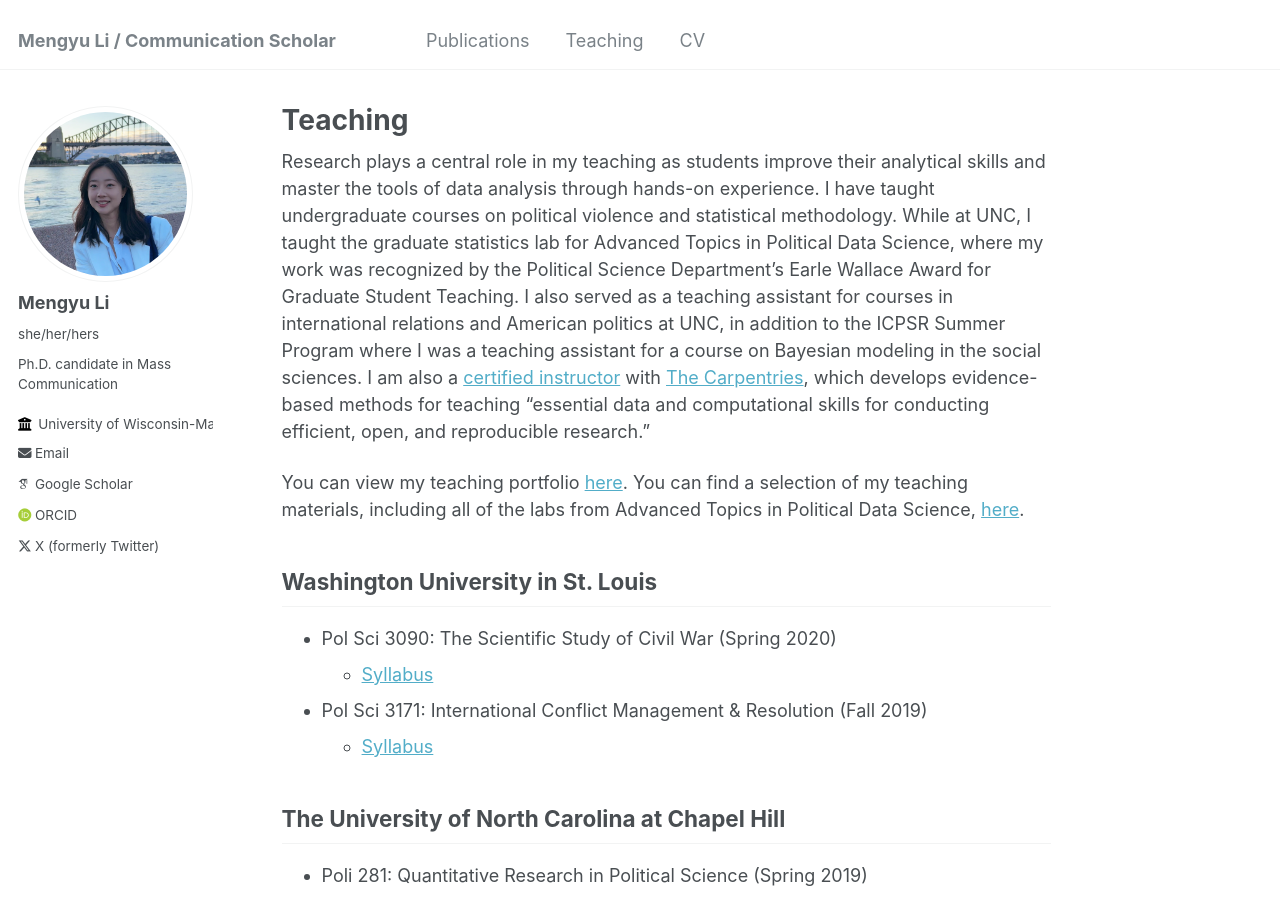
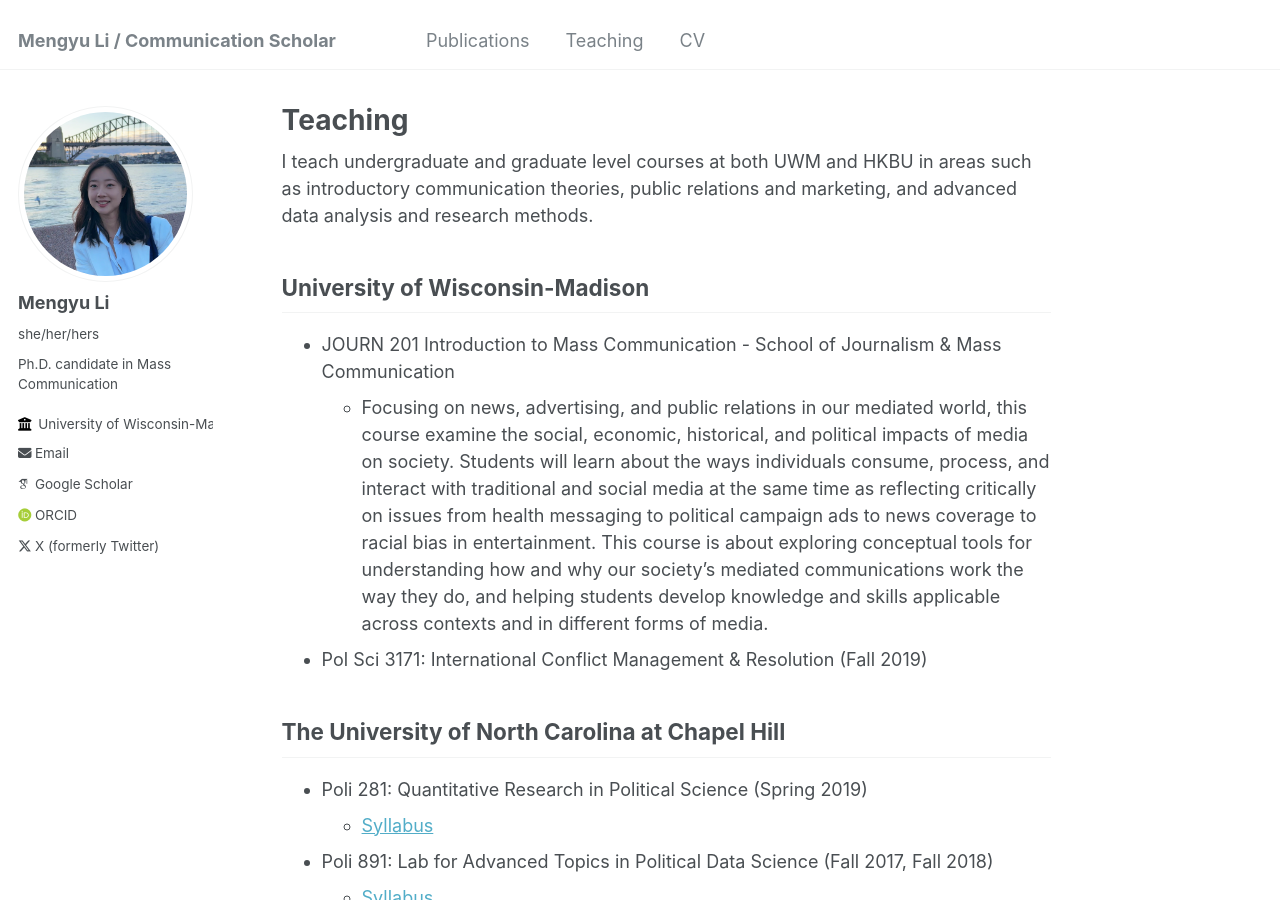
Before and after one commit to im-mengyuli/im-mengyuli.github.io, a Jekyll site: the page built from _pages/teaching.md, in a window 1280 px wide and 900 px high. Built offline with Jekyll 4.4.1, drawn with Linux system fonts in a browser that asks for light colours; some web fonts are replaced.

Commit message:
Update teaching.md

```diff
--- a/_pages/teaching.md
+++ b/_pages/teaching.md
@@ -3,31 +3,12 @@ permalink: /teaching/
 title: "Teaching"
 ---
 
-Research plays a central role in my teaching as students improve their
-analytical skills and master the tools of data analysis through hands-on
-experience. I have taught undergraduate courses on political violence and
-statistical methodology. While at UNC, I taught the graduate statistics lab for
-Advanced Topics in Political Data Science, where my work was recognized by the
-Political Science Department's Earle Wallace Award for Graduate Student
-Teaching. I also served as a teaching assistant for courses in international
-relations and American politics at UNC, in addition to the ICPSR Summer Program
-where I was a teaching assistant for a course on Bayesian modeling in the social
-sciences. I am also a
-[certified instructor](https://carpentries.org/instructors/#jayrobwilliams) with
-[The Carpentries](https://carpentries.org/), which develops evidence-based
-methods for teaching "essential data and computational skills for conducting
-efficient, open, and reproducible research."
+I teach undergraduate and graduate level courses at both UWM and HKBU in areas such as introductory communication theories, public relations and marketing, and advanced data analysis and research methods.
 
-
-You can view my teaching portfolio [here](/files/pdf/teaching/Portfolio.pdf).
-You can find a selection of my teaching materials, including all of the labs
-from Advanced Topics in Political Data Science, [here](/teaching-materials).
-
-## Washington University in St. Louis
-- Pol Sci 3090: The Scientific Study of Civil War (Spring 2020)
-    - [Syllabus](/files/pdf/teaching/PS 3090 Syllabus.pdf)
+## University of Wisconsin-Madison
+- JOURN 201 Introduction to Mass Communication - School of Journalism & Mass Communication
+    - Focusing on news, advertising, and public relations in our mediated world, this course examine the social, economic, historical, and political impacts of media on society. Students will learn about the ways individuals consume, process, and interact with traditional and social media at the same time as reflecting critically on issues from health messaging to political campaign ads to news coverage to racial bias in entertainment. This course is about exploring conceptual tools for understanding how and why our society’s mediated communications work the way they do, and helping students develop knowledge and skills applicable across contexts and in different forms of media.
 - Pol Sci 3171: International Conflict Management & Resolution (Fall 2019)
-    - [Syllabus](/files/pdf/teaching/PS 3171 Syllabus.pdf)
 
 ## The University of North Carolina at Chapel Hill
 - Poli 281: Quantitative Research in Political Science (Spring 2019)
```
